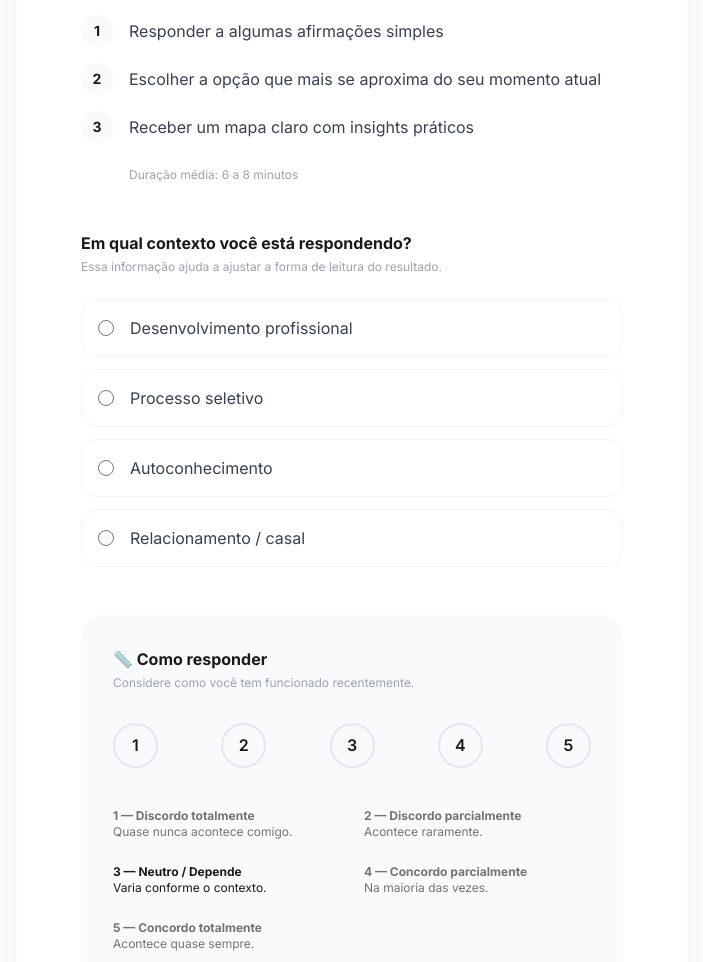
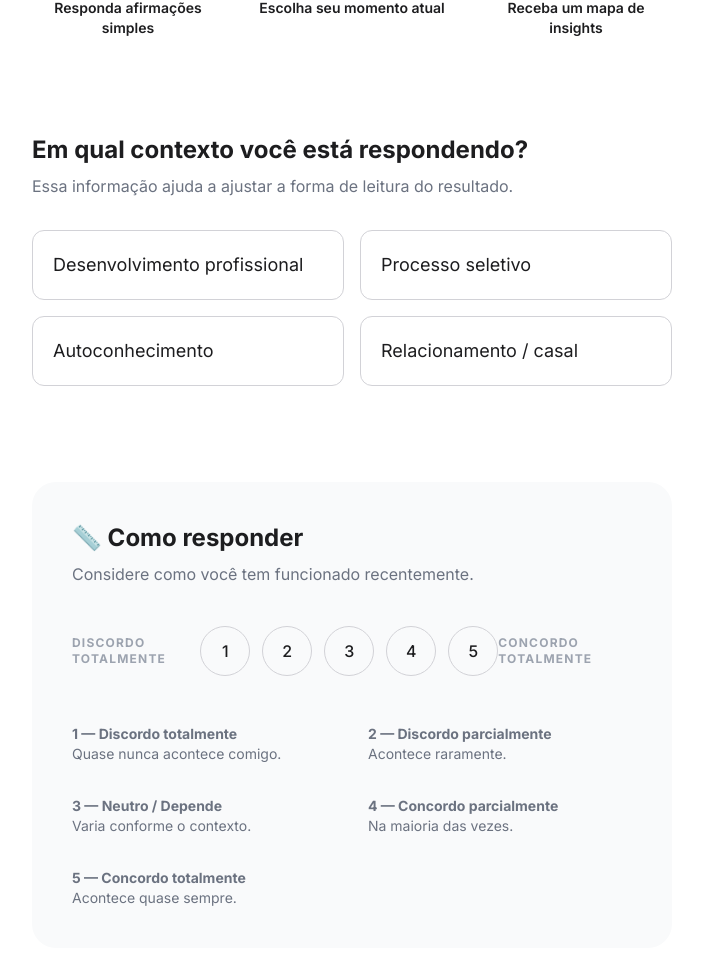
Before and after one commit to falazzarotto-tech/sistema-disc-analyzer, a website: page public/index.html in a window 1280 px wide. Shown: the part 638-1600 px from the top of the page, without its empty margins (288-991 px from the left). Drawn offline with nearby package versions, Linux system fonts and the light colour scheme.

Commit message:
design: layout padrão apple com cores anima (vermelho e preto)

```diff
--- a/public/index.html
+++ b/public/index.html
@@ -7,158 +7,178 @@
     <script src="https://cdn.tailwindcss.com"></script>
     <link rel="stylesheet" href="https://cdnjs.cloudflare.com/ajax/libs/animate.css/4.1.1/animate.min.css"/>
     <style>
-        @import url('https://fonts.googleapis.com/css2?family=Inter:wght@300;400;600;700&display=swap');
+        @import url('https://fonts.googleapis.com/css2?family=Inter:wght@300;400;500;600;700&display=swap');
+
+        :root {
+            --anima-red: #E30613; /* Vermelho Padrão Anima */
+            --apple-black: #1d1d1f;
+            --apple-gray: #86868b;
+            --apple-bg: #ffffff;
+        }
 
         body {
-            font-family: 'Inter', sans-serif;
-            background-color: #fcfcfc;
-            color: #1a1a1a;
+            font-family: 'Inter', -apple-system, BlinkMacSystemFont, sans-serif;
+            background-color: var(--apple-bg);
+            color: var(--apple-black);
+            -webkit-font-smoothing: antialiased;
         }
 
-        .premium-card {
-            background: #ffffff;
-            box-shadow: 0 10px 50px rgba(0,0,0,0.04);
-            border: 1px solid rgba(0,0,0,0.02);
+        .apple-container {
+            max-width: 680px;
+            margin: 0 auto;
+            padding: 80px 20px;
         }
 
-        .animate-delay-1 { animation-delay: 0.2s; }
-        .animate-delay-2 { animation-delay: 0.4s; }
+        /* Estilo de Botão Apple */
+        .btn-anima {
+            background-color: var(--anima-red);
+            color: white;
+            padding: 12px 24px;
+            border-radius: 980px; /* Botão pílula Apple */
+            font-weight: 500;
+            transition: all 0.3s cubic-bezier(0.4, 0, 0.2, 1);
+        }
+        .btn-anima:hover {
+            background-color: #b3050f;
+            transform: scale(1.02);
+        }
 
-        /* Escala Dinâmica */
-        .scale-container {
-            display: flex;
-            justify-content: space-between;
-            gap: 10px;
-        }
+        /* Escala de Resposta Estilo Apple */
         .scale-dot {
-            width: 45px;
-            height: 45px;
+            width: 50px;
+            height: 50px;
             border-radius: 50%;
-            border: 2px solid #e5e7eb;
+            border: 1px solid #d2d2d7;
             display: flex;
             align-items: center;
             justify-content: center;
-            font-weight: 600;
+            font-weight: 500;
+            transition: all 0.2s ease;
+            cursor: pointer;
+        }
+        .scale-dot:hover {
+            border-color: var(--anima-red);
+            color: var(--anima-red);
+        }
+
+        .context-card {
+            border: 1px solid #d2d2d7;
+            border-radius: 12px;
+            padding: 20px;
             transition: all 0.3s ease;
             cursor: pointer;
         }
-        .scale-dot:hover {
-            border-color: #000;
-            background: #000;
-            color: #fff;
-            transform: scale(1.1);
+        .context-card:hover {
+            border-color: var(--anima-red);
+            background-color: #fff5f5;
         }
 
-        .context-option {
-            transition: all 0.2s ease;
-            border: 1.5px solid #f3f4f6;
+        input[type="radio"]:checked + span {
+            color: var(--anima-red);
+            font-weight: 600;
         }
-        .context-option:hover {
-            border-color: #000;
-            background-color: #fafafa;
-        }
+
+        .animate-delay { animation-delay: 0.5s; }
     </style>
 </head>
-<body class="py-12 px-4">
-    <main class="max-w-2xl mx-auto premium-card rounded-3xl p-10 md:p-16">
+<body>
+    <div class="apple-container">
 
         <!-- LOGO ANIMA -->
-        <div class="flex justify-center mb-12 animate__animated animate__fadeIn">
-            <img src="logo-anima.png" alt="Anima Logo" class="h-12 object-contain">
+        <div class="flex justify-center mb-16 animate__animated animate__fadeIn">
+            <img src="./logo-anima.png" alt="Anima Logo" class="h-12 object-contain">
         </div>
 
-        <!-- BLOCO 1 — CABEÇALHO (COM MOVIMENTO) -->
-        <header class="mb-10 animate__animated animate__fadeInUp">
-            <h1 class="text-3xl font-bold tracking-tight mb-2">Análise de Dinâmica Psico-Comportamental</h1>
-            <p class="text-gray-400 font-light">Uma leitura do seu funcionamento no momento atual.</p>
+        <!-- BLOCO 1 & 2 — INTRODUÇÃO (ESTILO APPLE KEYNOTE) -->
+        <header class="text-center mb-20">
+            <h1 class="text-4xl md:text-5xl font-bold tracking-tight mb-6 animate__animated animate__fadeInUp">
+                Análise de Dinâmica <br><span style="color: var(--anima-red);">Psico-Comportamental</span>
+            </h1>
+            <div class="max-w-xl mx-auto space-y-4 text-lg md:text-xl text-gray-500 font-medium animate__animated animate__fadeInUp animate-delay">
+                <p>Este não é um teste de personalidade.</p>
+                <p>Buscamos compreender como você está funcionando agora, considerando comportamento, decisões, emoções e contexto.</p>
+                <p class="text-black">Não existem respostas certas ou erradas — apenas percepções honestas.</p>
+            </div>
         </header>
 
-        <!-- BLOCO 2 — MENSAGEM DE ABERTURA (COM MOVIMENTO) -->
-        <section class="mb-12 space-y-4 text-lg leading-relaxed text-gray-600 animate__animated animate__fadeInUp animate-delay-1">
-            <p>Este não é um teste de personalidade.</p>
-            <p>Aqui buscamos compreender como você está funcionando agora, considerando comportamento, decisões, emoções e contexto.</p>
-            <p class="font-medium text-gray-900">Não existem respostas certas ou erradas — apenas percepções honestas.</p>
-        </section>
-
         <!-- BLOCO 3 — COMO FUNCIONA -->
-        <section class="mb-12 animate__animated animate__fadeIn animate-delay-2">
-            <p class="font-bold text-sm uppercase tracking-widest text-gray-400 mb-6">O que esperar</p>
-            <ul class="space-y-4">
-                <li class="flex items-center space-x-4">
-                    <span class="w-8 h-8 rounded-full bg-gray-50 flex items-center justify-center text-sm font-bold">1</span>
-                    <span class="text-gray-700">Responder a algumas afirmações simples</span>
-                </li>
-                <li class="flex items-center space-x-4">
-                    <span class="w-8 h-8 rounded-full bg-gray-50 flex items-center justify-center text-sm font-bold">2</span>
-                    <span class="text-gray-700">Escolher a opção que mais se aproxima do seu momento atual</span>
-                </li>
-                <li class="flex items-center space-x-4">
-                    <span class="w-8 h-8 rounded-full bg-gray-50 flex items-center justify-center text-sm font-bold">3</span>
-                    <span class="text-gray-700">Receber um mapa claro com insights práticos</span>
-                </li>
-            </ul>
-            <p class="text-xs text-gray-400 mt-6 ml-12">Duração média: 6 a 8 minutos</p>
+        <section class="grid grid-cols-1 md:grid-cols-3 gap-8 mb-24 text-center animate__animated animate__fadeIn">
+            <div>
+                <span class="text-3xl mb-2 block">💬</span>
+                <p class="text-sm font-semibold">Responda afirmações simples</p>
+            </div>
+            <div>
+                <span class="text-3xl mb-2 block">🎯</span>
+                <p class="text-sm font-semibold">Escolha seu momento atual</p>
+            </div>
+            <div>
+                <span class="text-3xl mb-2 block">🗺️</span>
+                <p class="text-sm font-semibold">Receba um mapa de insights</p>
+            </div>
         </section>
 
         <!-- BLOCO 4 — CONTEXTO -->
-        <section class="mb-12">
-            <p class="font-bold mb-1">Em qual contexto você está respondendo?</p>
-            <p class="text-xs text-gray-400 mb-6">Essa informação ajuda a ajustar a forma de leitura do resultado.</p>
-            <div class="grid grid-cols-1 gap-3">
-                <label class="context-option flex items-center p-4 rounded-2xl cursor-pointer">
-                    <input type="radio" name="context" class="w-4 h-4 accent-black mr-4">
-                    <span class="text-gray-700 font-medium">Desenvolvimento profissional</span>
+        <section class="mb-24">
+            <h2 class="text-2xl font-bold mb-2">Em qual contexto você está respondendo?</h2>
+            <p class="text-gray-500 mb-8">Essa informação ajuda a ajustar a forma de leitura do resultado.</p>
+
+            <div class="grid grid-cols-1 md:grid-cols-2 gap-4">
+                <label class="context-card flex items-center">
+                    <input type="radio" name="context" class="hidden">
+                    <span class="text-lg">Desenvolvimento profissional</span>
                 </label>
-                <label class="context-option flex items-center p-4 rounded-2xl cursor-pointer">
-                    <input type="radio" name="context" class="w-4 h-4 accent-black mr-4">
-                    <span class="text-gray-700 font-medium">Processo seletivo</span>
+                <label class="context-card flex items-center">
+                    <input type="radio" name="context" class="hidden">
+                    <span class="text-lg">Processo seletivo</span>
                 </label>
-                <label class="context-option flex items-center p-4 rounded-2xl cursor-pointer">
-                    <input type="radio" name="context" class="w-4 h-4 accent-black mr-4">
-                    <span class="text-gray-700 font-medium">Autoconhecimento</span>
+                <label class="context-card flex items-center">
+                    <input type="radio" name="context" class="hidden">
+                    <span class="text-lg">Autoconhecimento</span>
                 </label>
-                <label class="context-option flex items-center p-4 rounded-2xl cursor-pointer">
-                    <input type="radio" name="context" class="w-4 h-4 accent-black mr-4">
-                    <span class="text-gray-700 font-medium">Relacionamento / casal</span>
+                <label class="context-card flex items-center">
+                    <input type="radio" name="context" class="hidden">
+                    <span class="text-lg">Relacionamento / casal</span>
                 </label>
             </div>
         </section>
 
-        <!-- BLOCO 5 — ESCALA DINÂMICA -->
-        <section class="mb-12 bg-gray-50 p-8 rounded-3xl">
-            <p class="font-bold mb-1">📏 Como responder</p>
-            <p class="text-xs text-gray-400 mb-8">Considere como você tem funcionado recentemente.</p>
+        <!-- BLOCO 5 — ESCALA -->
+        <section class="mb-24 bg-gray-50 rounded-3xl p-10">
+            <h2 class="text-2xl font-bold mb-2">📏 Como responder</h2>
+            <p class="text-gray-500 mb-10">Considere como você tem funcionado recentemente.</p>
 
-            <div class="scale-container mb-10">
+            <div class="flex justify-between items-center mb-12">
+                <span class="text-xs font-bold uppercase tracking-widest text-gray-400">Discordo totalmente</span>
+                <div class="flex gap-3">
                     <div class="scale-dot">1</div>
                     <div class="scale-dot">2</div>
                     <div class="scale-dot">3</div>
                     <div class="scale-dot">4</div>
                     <div class="scale-dot">5</div>
                 </div>
+                <span class="text-xs font-bold uppercase tracking-widest text-gray-400">Concordo totalmente</span>
+            </div>
 
-            <div class="grid grid-cols-1 md:grid-cols-2 gap-6 text-xs">
-                <div class="opacity-60"><strong>1 — Discordo totalmente</strong><br>Quase nunca acontece comigo.</div>
-                <div class="opacity-60"><strong>2 — Discordo parcialmente</strong><br>Acontece raramente.</div>
-                <div class="opacity-100 font-medium"><strong>3 — Neutro / Depende</strong><br>Varia conforme o contexto.</div>
-                <div class="opacity-60"><strong>4 — Concordo parcialmente</strong><br>Na maioria das vezes.</div>
-                <div class="opacity-60"><strong>5 — Concordo totalmente</strong><br>Acontece quase sempre.</div>
+            <div class="grid grid-cols-1 md:grid-cols-2 gap-8 text-sm text-gray-500">
+                <div><strong>1 — Discordo totalmente</strong><br>Quase nunca acontece comigo.</div>
+                <div><strong>2 — Discordo parcialmente</strong><br>Acontece raramente.</div>
+                <div><strong>3 — Neutro / Depende</strong><br>Varia conforme o contexto.</div>
+                <div><strong>4 — Concordo parcialmente</strong><br>Na maioria das vezes.</div>
+                <div class="md:col-span-2"><strong>5 — Concordo totalmente</strong><br>Acontece quase sempre.</div>
             </div>
         </section>
 
-        <!-- BLOCO 6 -->
-        <section class="mb-12 text-center text-[10px] text-gray-300 uppercase tracking-widest">
+        <!-- BLOCO 6 & 7 -->
+        <footer class="text-center">
+            <p class="text-xs text-gray-400 mb-10 uppercase tracking-widest">
                 Confidencial • Sem diagnóstico clínico • Reflete um momento
-        </section>
+            </p>
+            <button class="btn-anima text-xl px-12 py-5 shadow-2xl shadow-red-500/20">
+                Iniciar análise
+            </button>
+            <p class="text-sm text-gray-400 mt-6">Duração média: 6 a 8 minutos</p>
+        </footer>
 
-        <!-- BLOCO 7 -->
-        <section>
-            <button class="w-full bg-black text-white py-5 rounded-2xl font-bold text-lg hover:bg-gray-800 transform transition-all active:scale-95 shadow-xl shadow-black/10">
-                ▶ Iniciar análise
-            </button>
-            <p class="text-center text-[10px] text-gray-400 mt-4">Responda com tranquilidade. Você pode pausar se necessário.</p>
-        </section>
-
-    </main>
+    </div>
 </body>
 </html>
```
Lines whose indentation alone changed are shown as unchanged.
